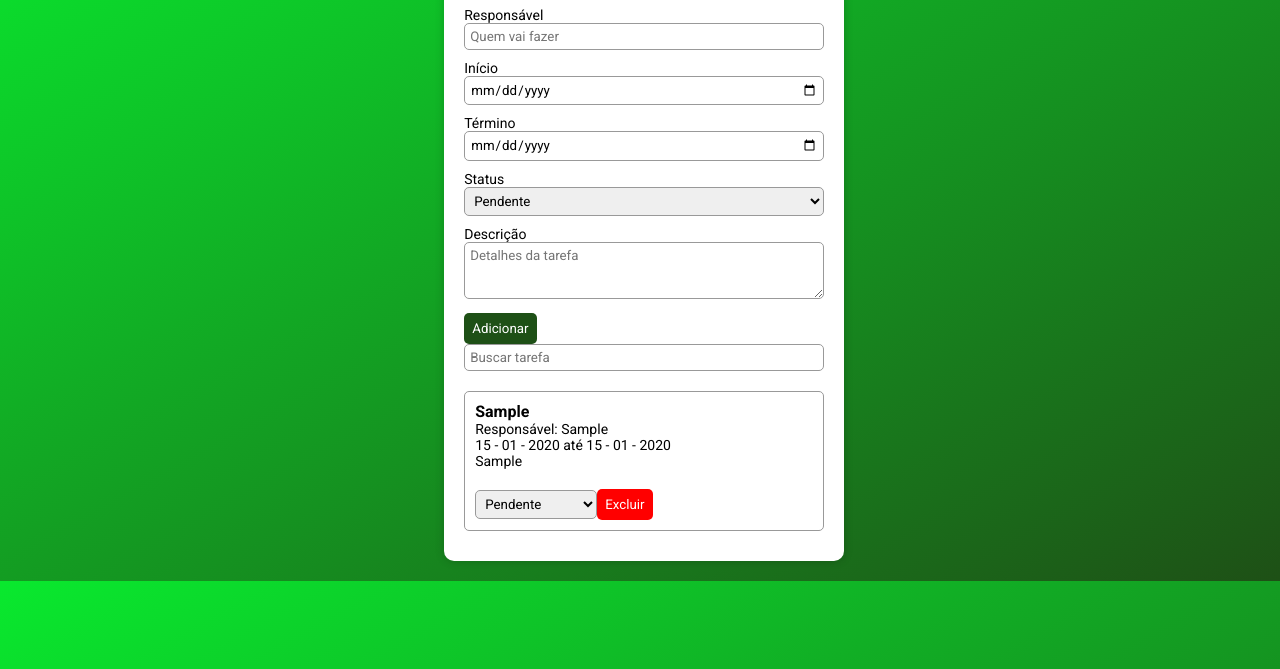
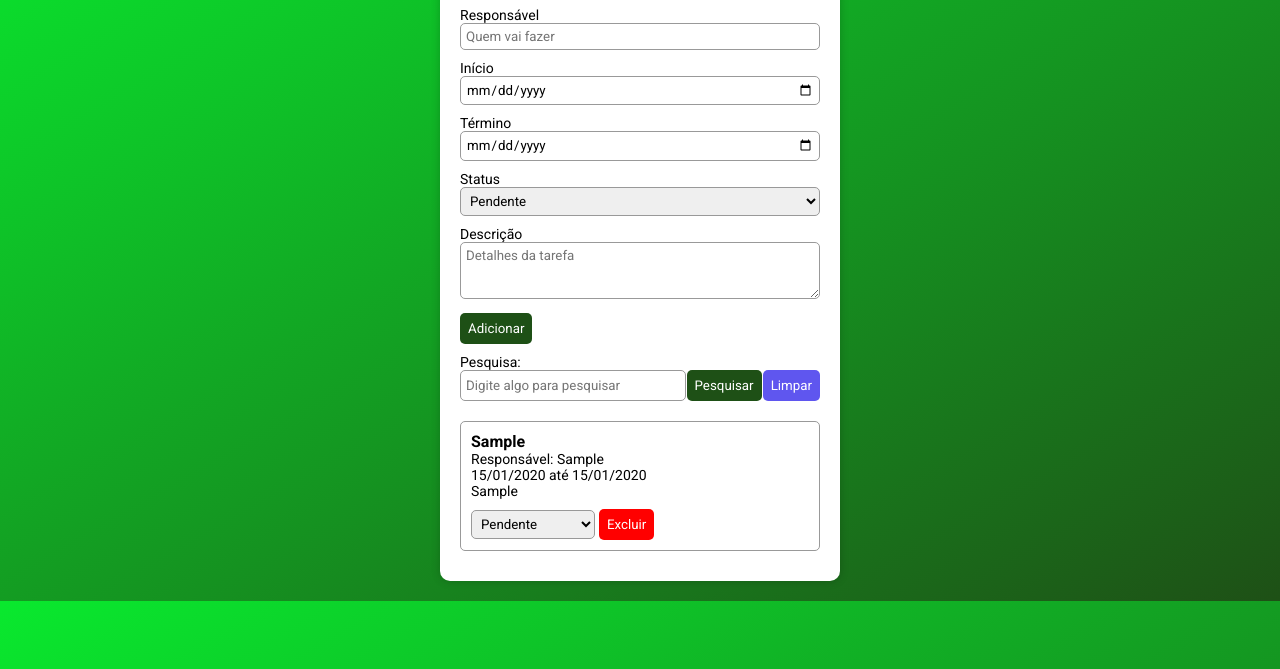
Before and after one commit to PedroVitorSM/Projeto-Est, a plain HTML site: page gerenciador-tarefas/frontend/src/index.html in a window 1280 px wide. Both pictures are taken after typing "Sample", "Sample", "2020-01-15", "2020-01-15", "Sample" into the empty fields and a click on the button "Adicionar". Shown: the part 131-800 px from the top of the page. Drawn offline with Linux system fonts and the light colour scheme.

Commit message:
Mescla frontend com a versão modify e corrige erros
- usa o layout e a pesquisa (Pesquisar/Limpar) da versão modify
- Excluir com id inexistente não apaga mais a última tarefa
- pesquisa não pega mais o texto das opções do select
- texto digitado não vira HTML (escapeHtml)
- volta a conversão das tarefas antigas { id, nome, check }
- bloqueia término antes do início
- README: documenta os erros encontrados na mesclagem

```diff
--- a/gerenciador-tarefas/frontend/src/index.html
+++ b/gerenciador-tarefas/frontend/src/index.html
@@ -7,7 +7,7 @@
     <link rel="stylesheet" href="style.css">
     <script src="script.js" defer></script>
 </head>
-><body>
+<body>
     <div class="container">
         <h1>Gerenciador de Tarefas</h1>
 
@@ -46,17 +46,19 @@
             <!-- as mensagens de erro da validação caem aqui -->
             <p id="erro"></p>
 
-            <button type="submit">Adicionar</button>
+            <button class="mt10" type="submit">Adicionar</button>
         </form>
 
-        <!-- <form>
-            <input type="text" placeholder=" nova tarefa">
-            <button>Adicionar</button>
-        </form> -->
+        <div id="filter">
+            <label for="filterInput">Pesquisa:</label>
+            <div class="input-group">
+                <input type="text" id="filterInput" placeholder="Digite algo para pesquisar">
+                <button type="button" class="filter">Pesquisar</button>
+                <button type="button" class="clearFilter">Limpar</button>
+            </div>
+        </div>
 
-        <input type="text" id="busca" placeholder="Buscar tarefa">
         <ul id="tarefas"></ul>
-
 
     </div>
 
--- a/gerenciador-tarefas/frontend/src/script.js
+++ b/gerenciador-tarefas/frontend/src/script.js
@@ -1,209 +1,211 @@
 // Lista de tarefas com localStorage
-// Comitt do codigo incorreto, comittei o codigo de leitura
 
-var form = document.querySelector('#form-tarefa');
-var container = document.querySelector('#tarefas');
-var erro = document.querySelector("#erro");
-var LISTA_STATUS = ['pendente', 'andamento', 'finalizado'];
+var form = document.getElementById('form-tarefa');
+var container = document.getElementById('tarefas');
+var filterInput = document.getElementById('filterInput');
+var LISTA_STATUS = [{id: 'pendente', slug: 'Pendente'}, {id: 'andamento', slug: 'Em Andamento'}, {id: 'finalizado', slug: 'Finalizado'}];
 var tarefas = [];
-var busca = document.querySelector('#busca');
 
+// recupera o que já estava salvo no navegador
 try {
   var salvo = JSON.parse(localStorage.getItem('tarefas'));
-
   if (Array.isArray(salvo)) {
-    tarefas = salvo;
+    tarefas = salvo.map(migrarTarefa);
+    save();
   }
 } catch (e) {
-  console.log('sem lista de tarefas');
-  tarefas = [];
+  sendErro('Não foi possível ler as tarefas salvas.');
 }
 
-
+/*Storage Save*/
 function save() {
   localStorage.setItem('tarefas', JSON.stringify(tarefas));
 }
 
+function sendErro(msg) {
+  document.getElementById('erro').textContent = msg;
+}
+
+/*Converte tarefas do formato antigo { id, nome, check }*/
 function migrarTarefa(t) {
   if (t.status) {
     return t;
   }
-
-  var status = 'pendente';
-  if (t.check === true) {
-    status = 'finalizado';
-  }
-
   return {
     id: t.id,
     responsavel: '',
+    assunto: t.nome || '',
     dataInicio: '',
     dataTermino: '',
-    assunto: t.nome || '',
     descricao: '',
-    status: status,
-    respostas: []
+    status: t.check === true ? 'finalizado' : 'pendente'
   };
 }
 
-for (var i = 0; i < tarefas.length; i++) {
-  tarefas[i] = migrarTarefa(tarefas[i]);
-}
-save();
-function mostrarErro(msg) {
-    erro.textContent = msg;
+/*Adiciona uma nova tarefa*/
+function addTarefa() {
+  let responsavel = form.querySelector('#responsavel').value.trim();
+  let assunto = form.querySelector('#assunto').value.trim();
+  let dataInicio = form.querySelector('#diaInicio').value.trim();
+  let dataTermino = form.querySelector('#diaTermino').value.trim();
+  let descricao = form.querySelector('#descricao').value.trim();
+  let status = form.querySelector('#status').value.trim();
+  if (responsavel === '' || assunto === '' || dataInicio === '' || dataTermino === '' || descricao === '' || status === '') {
+    sendErro('Campos obrigatórios não preenchidos');
+    return;
+  }
+  if (dataTermino < dataInicio) {
+    sendErro('A data de término não pode ser antes da data de início');
+    return;
+  }
+  var novaTarefa = {
+    id: Date.now(),
+    responsavel,
+    assunto,
+    dataInicio,
+    dataTermino,
+    descricao,
+    status
+  };
+  tarefas.push(novaTarefa);
+  save();
+  clearForm();
+  mostrarTarefas();
 }
 
-function nomeDoStatus(status) {
-  if (status === 'andamento') {
-    return 'Em andamento';
-  }
-  if (status === 'finalizado') {
-    return 'Finalizado';
-  }
-  return 'Pendente';
-
+function clearForm(){
+  form.reset();
+  sendErro('');
 }
 
-function montarTarefa(tarefa) {
-  var li = document.createElement('li');
-  li.className = 'tarefa ' + tarefa.status;
-
-
-  var assunto = document.createElement('h3');
-  assunto.textContent = tarefa.assunto;
-  li.appendChild(assunto);
-
-  var responsavel = document.createElement('p');
-  responsavel.textContent = 'Responsável: ' + tarefa.responsavel;
-  li.appendChild(responsavel);
-
-  var prazo = document.createElement('p');
-  prazo.className = 'prazo';
-  prazo.textContent = formatarData(tarefa.dataInicio) + ' até ' + formatarData(tarefa.dataTermino);
-  li.appendChild(prazo);
-
-  if (tarefa.descricao != '') {
-    var descricao = document.createElement('p');
-    descricao.textContent = tarefa.descricao;
-    descricao.className = 'descricao';
-    li.appendChild(descricao);
+/*Deleta uma tarefa*/
+function deleteTarefa(id){
+  let pos = tarefas.findIndex(tarefa => tarefa.id === id);
+  if (pos === -1) {
+    return;
   }
-
-  var rodape = document.createElement('div');
-  rodape.className = 'rodape';
-
-  var troca = document.createElement('select');
-
-  for (var i = 0; i < LISTA_STATUS.length; i++) {
-    var opcao = document.createElement('option');
-    opcao.value = LISTA_STATUS[i];
-    opcao.textContent = nomeDoStatus(LISTA_STATUS[i]);
-
-    if (LISTA_STATUS[i] === tarefa.status) {
-        opcao.selected = true;
-    }
-
-    troca.appendChild(opcao);
-  }
-
-  troca.onchange = function () {
-    var pos = acharPosicao(tarefa.id);
-    if (pos === -1) {
-      return;
-    }
-
-    tarefas[pos].status = this.value;
-    save();
-    mostrarTarefas();
-  };
-
-  rodape.appendChild(troca);
-
-  function acharPosicao(id) {
-    for (var i = 0; i < tarefas.length; i++) {       // roda ate achar o id
-      if (tarefas[i].id === id) {
-        return i; // posição do id
-      }
-    }
-    return -1; // rodo tudo e não achou
-  }
-
-  var excluir = document.createElement('button');
-  excluir.className = 'delete';
-  excluir.textContent = 'Excluir';
-  excluir.onclick = function () {
-    var pos = acharPosicao(tarefa.id);
-    if (pos === -1) {
-      return;
-    }
-
-    tarefas.splice(pos, 1);
-    save();
-    mostrarTarefas();
-  };
-
-  rodape.appendChild(excluir);
-  li.appendChild(rodape);
-  return li;
+  tarefas.splice(pos, 1);
+  save();
+  mostrarTarefas();
 }
 
-function formatarData(valor) {
-  if (!valor) {
-    return ' ';
+/*Muda status da tarefa*/
+function changeStatus(id, value){
+  let pos = tarefas.findIndex(tarefa => tarefa.id === id);
+  if (pos === -1) {
+    return;
   }
-
-  var partes = valor.split('T');
-  var data = partes[0].split('-');
-
-  return data[2] + ' - ' + data[1] + ' - ' + data[0];
+  tarefas[pos].status = value;
+  save();
+  mostrarTarefas();
 }
 
-function mostrarTarefas() {
-
-  container.textContent = '';
-  var termo = busca.value.toLowerCase();
-  for (var i = 0; i < tarefas.length; i++) {
-    if (tarefas[i].assunto.toLowerCase().indexOf(termo) === -1) {
-      continue;
-    }
-    container.appendChild(montarTarefa(tarefas[i]));
+/*Formata Data*/
+function formatarData(str){
+  if (!str) {
+    return '--/--/----';
   }
+  return str.split('T')[0].split('-').reverse().join('/');
 }
 
+/*Troca < > & e aspas para o texto digitado não virar HTML*/
+function escapeHtml(texto){
+  return String(texto)
+    .replace(/&/g, '&amp;')
+    .replace(/</g, '&lt;')
+    .replace(/>/g, '&gt;')
+    .replace(/"/g, '&quot;')
+    .replace(/'/g, '&#39;');
+}
+
+function nomeDoStatus(id){
+  let status = LISTA_STATUS.find(status => status.id === id);
+  return status ? status.slug : id;
+}
+
+/*Create select options*/
+function createSelect(selected){
+  return `
+  <select class='troca_status'>
+  ${LISTA_STATUS.map(status => {
+    return `<option value='${status.id}' ${status.id === selected ? 'selected' : ''}>${status.slug}</option>`;
+  }).join('')}
+</select>
+`;
+}
+
+/*Layout da tarefa*/
+function layoutTarefa(tarefa){
+  let dataInicio = formatarData(tarefa.dataInicio);
+  let dataTermino = formatarData(tarefa.dataTermino);
+
+  let descricao = tarefa.descricao ? `<p>${escapeHtml(tarefa.descricao)}</p>` : '';
+  let select_status = createSelect(tarefa.status);
+
+  return `
+<li id='${tarefa.id}' class='tarefa ${escapeHtml(tarefa.status)}'>
+  <h3>${escapeHtml(tarefa.assunto)}</h3>
+  <p>Responsável: ${escapeHtml(tarefa.responsavel)}</p>
+  <p class='prazo'>${dataInicio} até ${dataTermino}</p>
+  ${descricao}
+  <div class='rodape'>
+    ${select_status}
+    <button class="delete">Excluir</button>
+  </div>
+</li>`;
+}
+
+/*Pesquisa só nos dados da tarefa (sem pegar o texto das opções do select)*/
+function combinaComFiltro(tarefa, filter){
+  let texto = [tarefa.assunto, tarefa.responsavel, tarefa.descricao, nomeDoStatus(tarefa.status)].join(' ').toLowerCase();
+  return texto.includes(filter);
+}
+
+/*Mostra na view as tarefas que batem com a pesquisa*/
+function mostrarTarefas() {
+  let filter = filterInput.value.trim().toLowerCase();
+  container.innerHTML = tarefas
+    .filter(tarefa => combinaComFiltro(tarefa, filter))
+    .map(tarefa => layoutTarefa(tarefa))
+    .join('');
+}
+
+function clearFilter(){
+  filterInput.value = '';
+  mostrarTarefas();
+}
+
+/*Pega o id da tarefa a partir de qualquer elemento dentro do <li>*/
+function idDaTarefa(elemento){
+  return Number(elemento.closest('li').id);
+}
+
+/*Actions*/
+container.addEventListener('click', function(e) {
+  if (e.target.classList.contains('delete')) {
+    deleteTarefa(idDaTarefa(e.target));
+  }
+});
+container.addEventListener('change', function(e) {
+  if (e.target.classList.contains('troca_status')) {
+    changeStatus(idDaTarefa(e.target), e.target.value);
+  }
+});
+var filter = document.getElementById('filter');
+filter.addEventListener('click', function(e) {
+  if (e.target.classList.contains('filter')) {
+    mostrarTarefas();
+  } else if (e.target.classList.contains('clearFilter')) {
+    clearFilter();
+  }
+});
+filterInput.addEventListener('input', mostrarTarefas);
+
+/*Submit Form*/
 form.onsubmit = function (e) {
   e.preventDefault();
-
-  var assunto = document.querySelector('#assunto').value;
-  var responsavel = document.querySelector('#responsavel').value;
-  var diaInicio = document.querySelector('#diaInicio').value;
-  var diaTermino = document.querySelector('#diaTermino').value;
-  var descricao = document.querySelector('#descricao').value;
-  var status = document.querySelector('#status').value;
-
-  if (assunto == '' || responsavel == '' || diaInicio == '' || diaTermino == '' ) {
-    mostrarErro('Preencha todos os campos da tarefa.');
-    return;
-  }
-
-  var novaTarefa = {
-    id: Date.now(),
-    responsavel: responsavel,
-    dataInicio: diaInicio,
-    dataTermino: diaTermino,
-    assunto: assunto,
-    descricao: descricao,
-    status: status,
-    respostas: []
-  };
-
-  tarefas.push(novaTarefa);
-  save();
-  mostrarTarefas();
-
-  form.reset();
-  mostrarErro('');
+  addTarefa();
 };
 
-busca.oninput = mostrarTarefas;
+/*Carrega as tarefas na view se houver alguma salva no localStorage*/
 window.onload = mostrarTarefas;
--- a/gerenciador-tarefas/frontend/src/style.css
+++ b/gerenciador-tarefas/frontend/src/style.css
@@ -46,7 +46,8 @@ input, select, textarea{
 }
 
 button{
-    margin-top: 10px;
+    margin-top: 0px;
+        /*Alterado de 10 para 0*/
     padding: 8px;
     border: none;
     border-radius: 5px;
@@ -90,3 +91,32 @@ button{
 .delete{
     background-color: red;
 }
+
+/*Bloco de pesquisar */
+#filter {
+    display: flex;
+    flex-direction: column;
+    margin: 10px 0;
+}
+
+#filter .input-group {
+    display: flex;
+    justify-content: space-between;
+    flex: 1;
+}
+
+#filter #filterInput {
+    flex: 1;
+}
+
+#filter .clearFilter {
+    background-color: #5f56ef;
+}
+
+#filter button {
+    margin-left: 1px;
+}
+
+.mt10 {
+    margin-top: 10px !important;
+}
```
Also changed, not shown: README.md.
